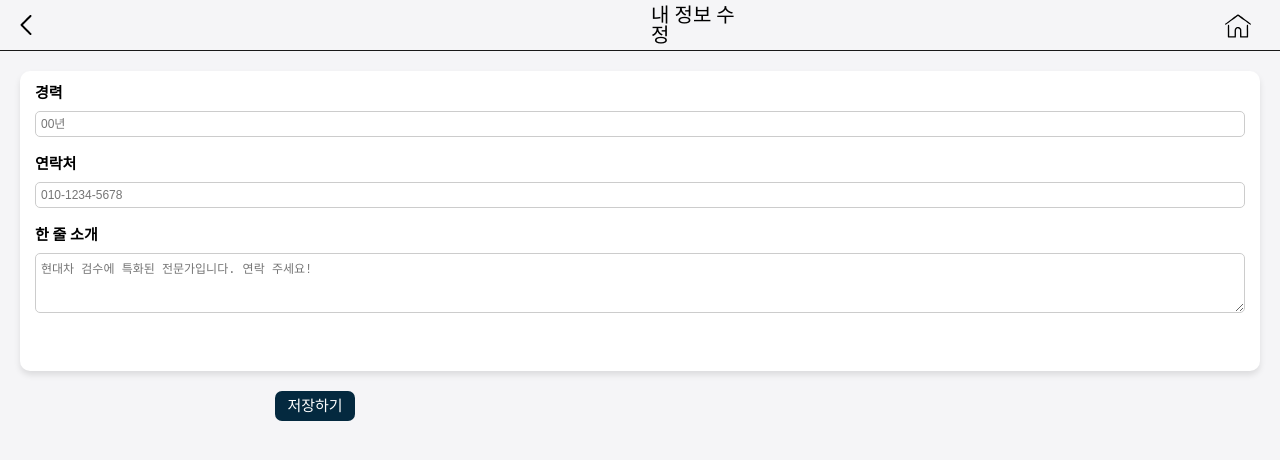
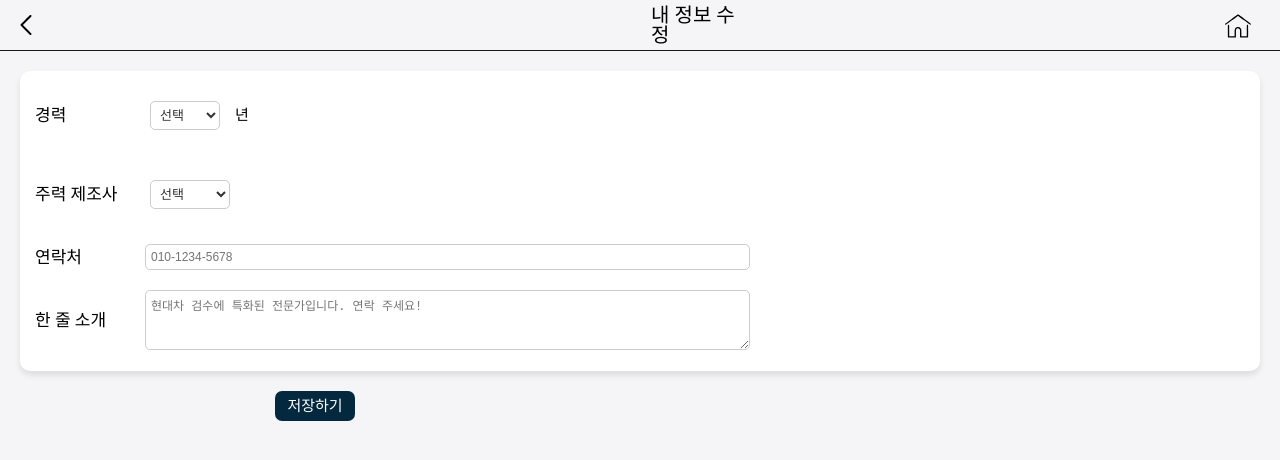
Before and after one commit to KEBBootCamp/Frontend, a React (Vite) app: page /expert-my-info-fix in a window 1280 px wide. Shown: the top 460 px of the page. Built offline with nearby package versions, Linux system fonts and the light colour scheme; a web font is replaced by a local one.

Commit message:
fix: 전문가 내 정보 수정 시 경력, 주력 제조사 -> 드롭다운 재사용

```diff
--- a/src/pages/ExpertMyInfoFix.jsx
+++ b/src/pages/ExpertMyInfoFix.jsx
@@ -1,8 +1,23 @@
-import React from "react";
+import React, { useState } from "react";
 import styled from "styled-components";
+import Dropdown from "../components/common/Dropdown";
 import MypageHeader from "../components/common/MypageHeader";
 
+const manufacturers = ["현대", "기아", "르노삼성"];
+const years = Array.from({ length: 30 }, (_, i) => (i + 1).toString());
+
 function ExpertMyInfoFix() {
+    const [mainManufacturer, setMainManufacturer] = useState("");
+    const [experience, setExperience] = useState("");
+
+    const handleMainManufacturer = (e) => {
+        setMainManufacturer(e.target.value);
+    };
+
+    const handleExperienceChange = (e) => {
+        setExperience(e.target.value);
+    };
+
     return (
         <ExpertMyInfoFixWrapper>
             <MypageHeader title="내 정보 수정" />
@@ -10,7 +25,12 @@ function ExpertMyInfoFix() {
                 <ToggleExpertBox>
                     <ExpertWrapper>
                         <ExpertText>경력</ExpertText>
-                        <ExpertCareer type="text" placeholder="00년" />
+                        <Dropdown value={experience} onChange={handleExperienceChange} options={years} width="8rem" />
+                        <YearText>년</YearText>
+                    </ExpertWrapper>
+                    <ExpertWrapper>
+                        <ExpertText>주력 제조사</ExpertText>
+                        <Dropdown value={mainManufacturer} onChange={handleMainManufacturer} options={manufacturers} />
                     </ExpertWrapper>
                     <ExpertWrapper>
                         <ExpertText>연락처</ExpertText>
@@ -64,24 +84,23 @@ const ToggleExpertBox = styled.div`
 
 const ExpertWrapper = styled.div`
     display: flex;
-    flex-direction: column;
+    align-items: center;
+
     gap: 1rem;
 `;
 
 const ExpertText = styled.label`
+    width: 10rem;
+
+    font-size: 1.7rem;
+    /* font-weight: bold; */
+`;
+const YearText = styled.span`
     font-size: 1.5rem;
-    font-weight: bold;
-`;
-
-const ExpertCareer = styled.input`
-    padding: 0.5rem;
-
-    font-size: 1.2rem;
-    border: 1px solid #ccc;
-    border-radius: 0.5rem;
 `;
 
 const ExpertPhoneNum = styled.input`
+    width: 50%;
     padding: 0.5rem;
 
     font-size: 1.2rem;
@@ -90,6 +109,7 @@ const ExpertPhoneNum = styled.input`
 `;
 
 const ExpertIntro = styled.textarea`
+    width: 50%;
     height: 6rem;
 
     padding: 0.5rem;
```
